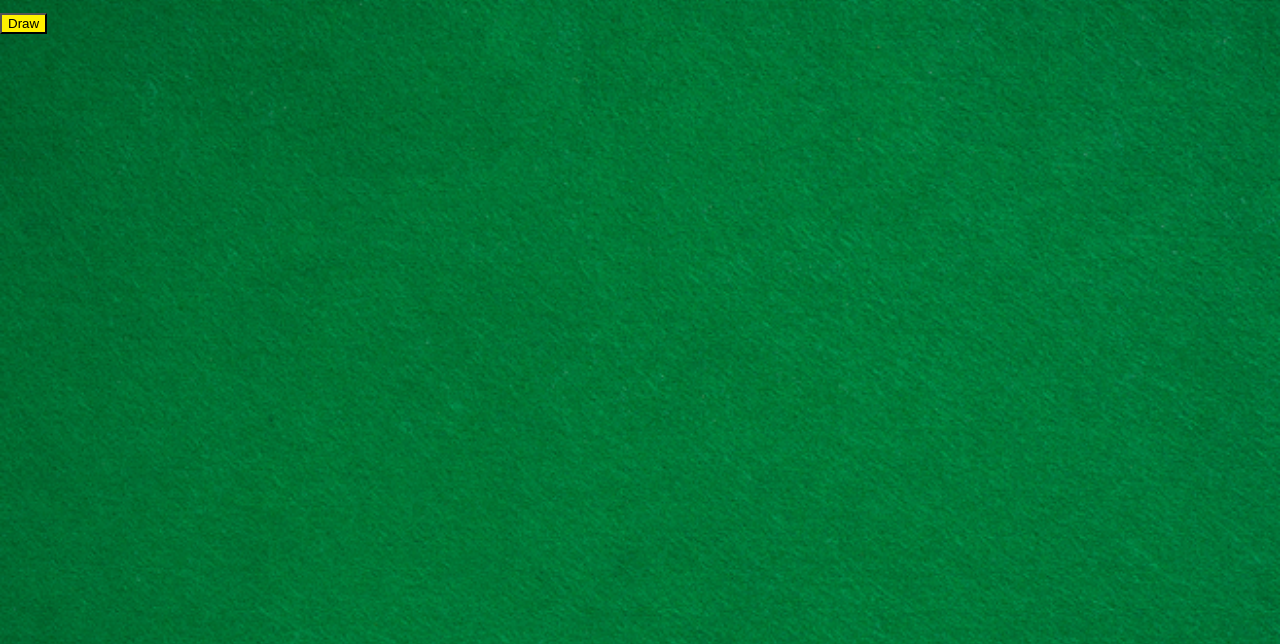
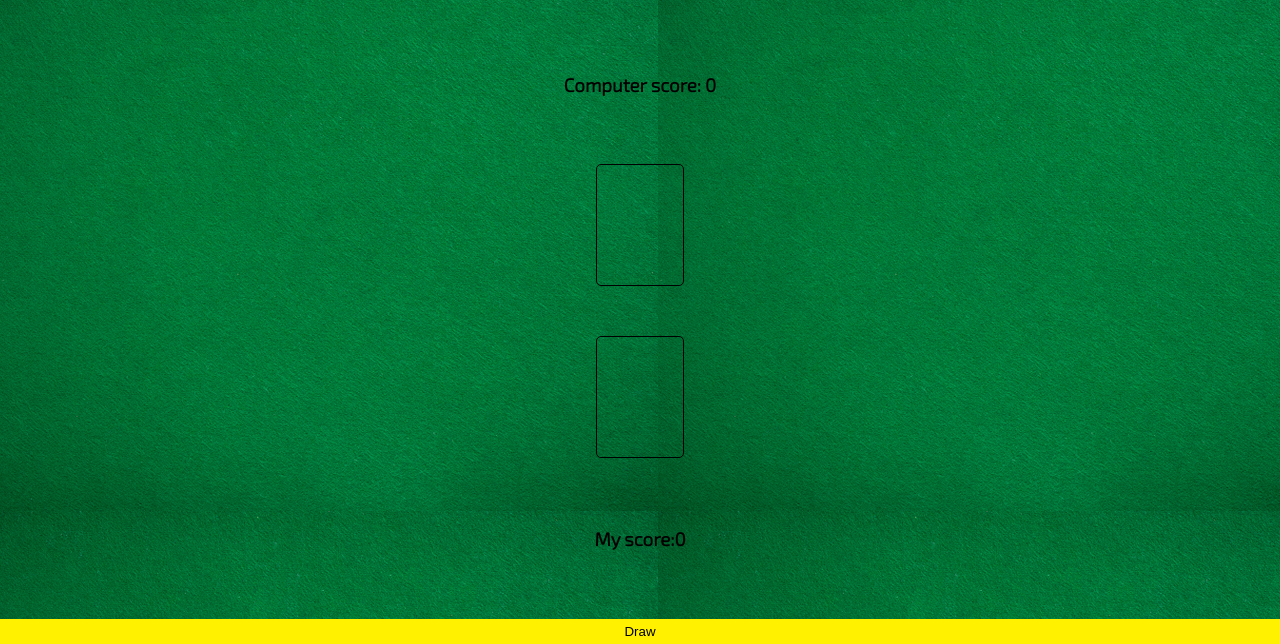
Before and after one commit to allenmathews/GameOfWar, a plain HTML site: page index.html in a window 1280 px wide. Shown: the part 156-800 px from the top of the page. Drawn offline with Linux system fonts and the light colour scheme.

Commit message:
added more js

```diff
--- a/script.js
+++ b/script.js
@@ -16,9 +16,11 @@ document.getElementById("draw-cards").addEventListener("click", () => {
         .then(res => res.json())
         .then(data => {
             console.log(data.cards)
-            document.getElementById("cards").innerHTML = `
-                <img src=${data.cards[0].image} />
-                <img src=${data.cards[1].image} />
+            document.getElementById("cards").children[0].innerHTML = `
+                <img src=${data.cards[0].image} class="card" />
+            `
+            document.getElementById("cards").children[1].innerHTML = `
+                <img src=${data.cards[1].image} class="card" />
             `
         })
 })
--- a/style.css
+++ b/style.css
@@ -3,11 +3,41 @@ body {
     margin: 0;
     padding: 0;
     background-image: url("img/table.png");
-    background-size: cover;
-    background-repeat: no-repeat;
+    font-family: "Exo 2", sans-serif;
+    height: 100vh;
+}
+
+body {
+    display: flex;
+    flex-direction: column;
+    justify-content: space-between;
+    align-items: center;
 }
 
 button {
     background-color: #FFF100;
     cursor: pointer;
+    border: none;
 }
+
+button#new-deck {
+    padding: 5px;
+    align-items: flex-start;
+}
+
+button.draw {
+    font-size: 1.2 em;
+    padding: 5px;
+    align-self: stretch;
+}
+
+div.card-slot {
+    border: 1px solid black;
+    height: 120px;
+    border-radius: 5px;
+    width: calc(120px * 5/7);
+}
+
+div.card-slot:nth-of-type(1) {
+    margin-bottom: 50px;
+}
```
